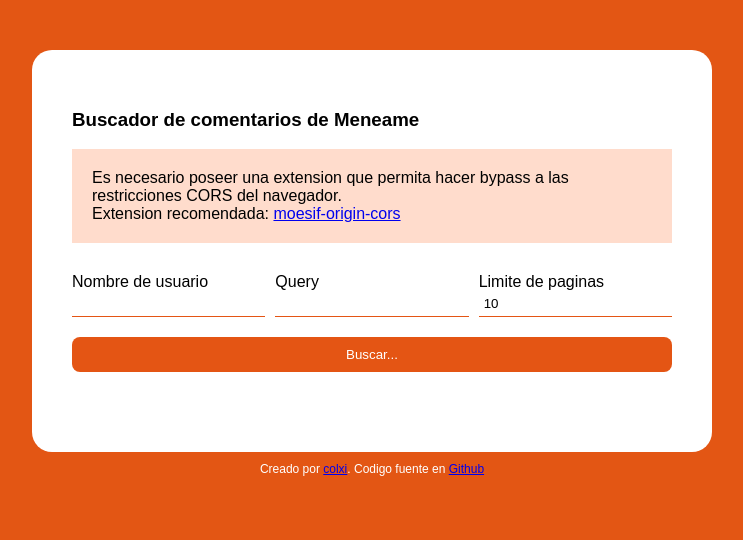
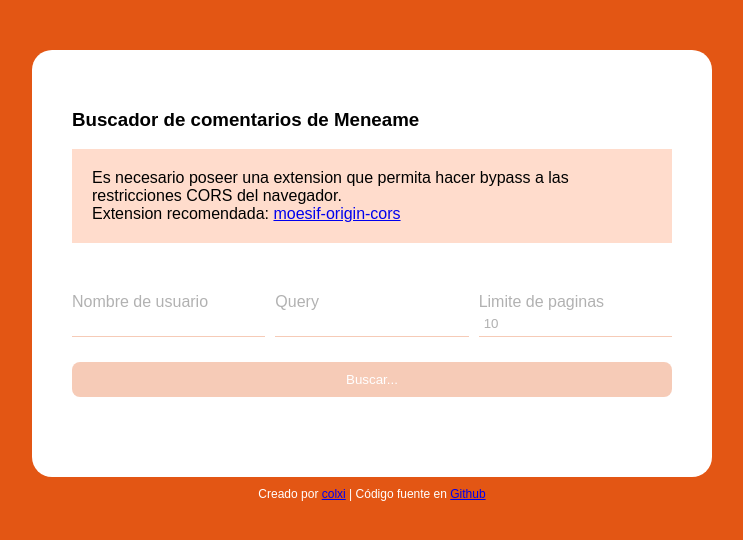
Before and after one commit to colxi/meneame-search-comments, a website: page index.html in a window 1280 px wide. Shown: the whole page, without its empty margins (268-1011 px from the left). Drawn offline with Linux system fonts and the light colour scheme; no server answers.

Commit message:
[NO-TICKET] feat: improved UI

```diff
--- a/index.html
+++ b/index.html
@@ -5,7 +5,7 @@
   <body>
     <div class="container">
       <h3>Buscador de comentarios de Meneame</h3>
-      <div class="disclaimer">
+      <div id="disclaimer" hidden="true">
         <span>
           Es necesario poseer una extension que permita hacer bypass a las
           restricciones CORS del navegador.
@@ -19,6 +19,7 @@
           >
         </div>
       </div>
+      <div id="form">
         <div class="search">
           <div>
             <label>Nombre de usuario</label>
@@ -33,12 +34,18 @@
             <input type="number" id="maxPagesInput" min="0" value="10" />
           </div>
         </div>
-      <input type="button" id="submitButton" value="Buscar..." class="button" />
+        <input
+          type="button"
+          id="submitButton"
+          value="Buscar..."
+          class="button"
+        />
+      </div>
       <div id="loader" hidden>Buscando...</div>
       <div id="resultsContainer"></div>
     </div>
     <div class="credits">
-      Creado por <a href="https://colxi.info" target="_blank">colxi</a>. Codigo
+      Creado por <a href="https://colxi.info" target="_blank">colxi</a> | Código
       fuente en
       <a href="https://github.com/colxi/meneame-search-comments" target="_blank"
         >Github</a
@@ -47,7 +54,12 @@
   </body>
   <style>
     [hidden='true'] {
-      visibility: hidden !important;
+      display: none !important;
+    }
+
+    [disabled='true'] {
+      opacity: 0.3 !important;
+      pointer-events: none !important;
     }
 
     body {
@@ -76,7 +88,7 @@
       margin-bottom: 10px;
     }
 
-    .disclaimer {
+    #disclaimer {
       padding: 20px;
       margin-bottom: 30px;
       display: block;
@@ -87,6 +99,8 @@
       display: grid;
       gap: 10px;
       grid-template-columns: 1fr 1fr 1fr;
+      margin-top: 50px;
+      margin-bottom: 5px;
     }
 
     .button {
--- a/main.js
+++ b/main.js
@@ -4,6 +4,16 @@
 
 async function sleep(timeInMillis = 1000) {
   return new Promise((resolve) => setTimeout(resolve, timeInMillis))
+}
+
+async function doesSupportCORS() {
+  const url = `https://old.meneame.net`
+  try {
+    await fetch(url)
+    return true
+  } catch (e) {
+    return false
+  }
 }
 
 async function getPageComments(username, page) {
@@ -71,8 +81,7 @@
   DOM.resultsContainer.innerHTML = formattedResults.join('')
 }
 
-window.addEventListener('DOMContentLoaded', (event) => {
-  console.log('aa')
+window.addEventListener('DOMContentLoaded', async (event) => {
   DOM = {
     submitButton: document.getElementById('submitButton'),
     usernameInput: document.getElementById('usernameInput'),
@@ -80,6 +89,15 @@
     searchQueryInput: document.getElementById('searchQueryInput'),
     resultsContainer: document.getElementById('resultsContainer'),
     loader: document.getElementById('loader'),
+    disclaimer: document.getElementById('disclaimer'),
+    form: document.getElementById('form'),
   }
+
   DOM.submitButton.addEventListener('click', performSearch)
+
+  if (!(await doesSupportCORS())) {
+    console.log('No CORS Supported"')
+    disclaimer.removeAttribute('hidden')
+    form.setAttribute('disabled', 'true')
+  }
 })
```
Lines whose indentation alone changed are shown as unchanged.
